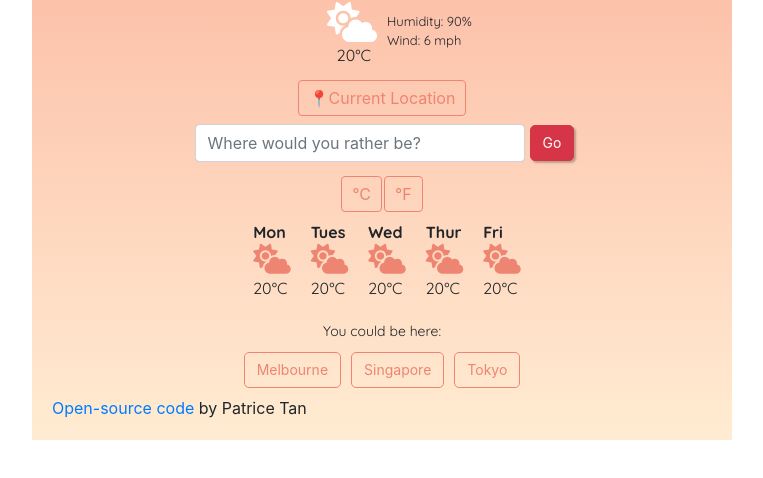
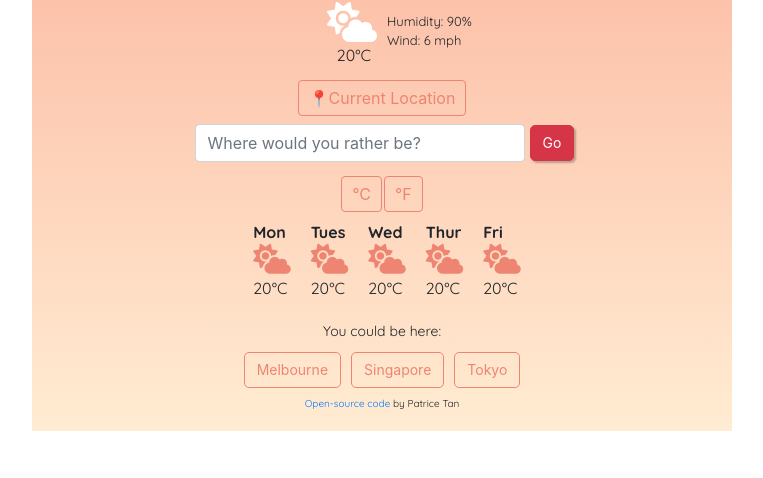
Before and after one commit to patricehlt/weather-app-patrice, a plain HTML site: page index.html in a window 1280 px wide. Shown: the part 174-652 px from the top of the page, without its empty margins (308-1071 px from the left). Drawn offline with nearby package versions, Linux system fonts and the light colour scheme; a web font is replaced by a local one.

Commit message:
Updated GitHub link CSS

```diff
--- a/style.css
+++ b/style.css
@@ -170,3 +170,9 @@ h2 {
   transition: all 200ms ease-in-out;
   cursor: pointer;
 }
+
+.credit {
+  text-align: center;
+  font-family: "Quicksand", sans-serif;
+  font-size: 10px;
+}
```
